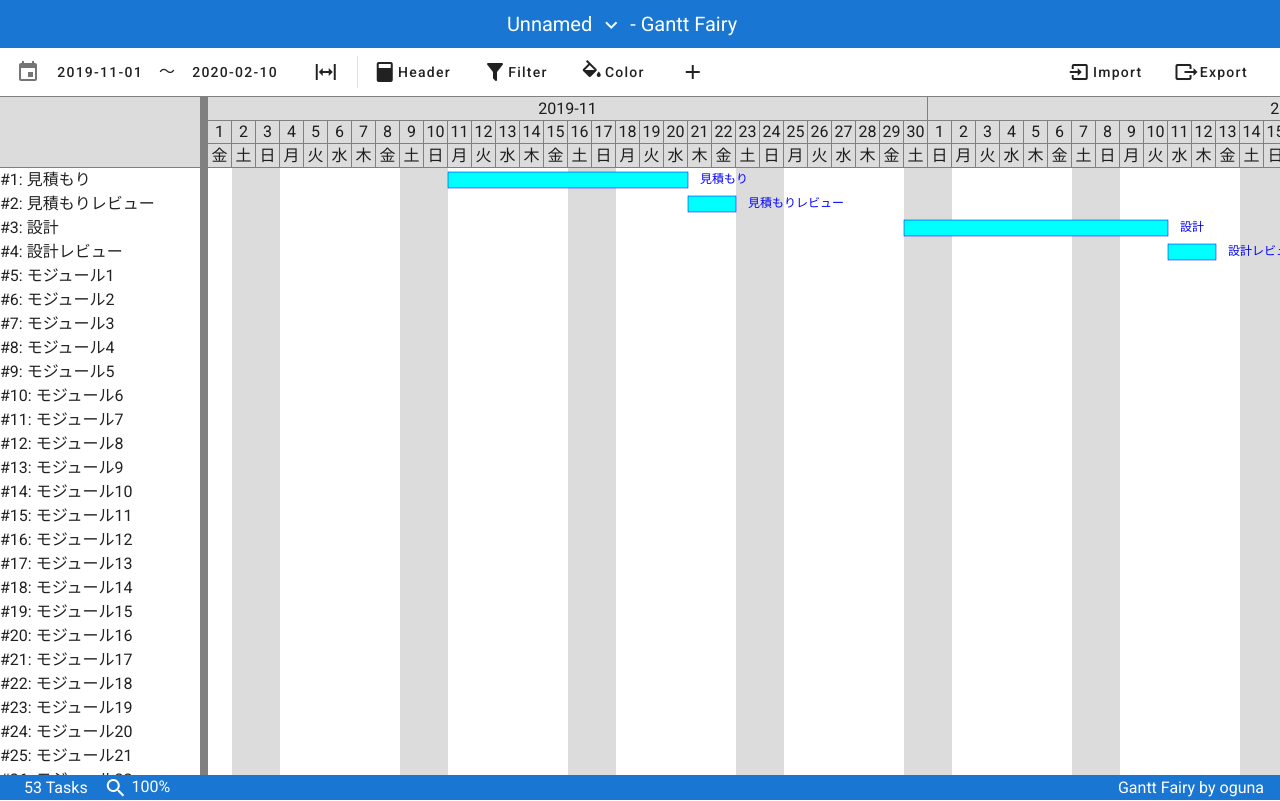
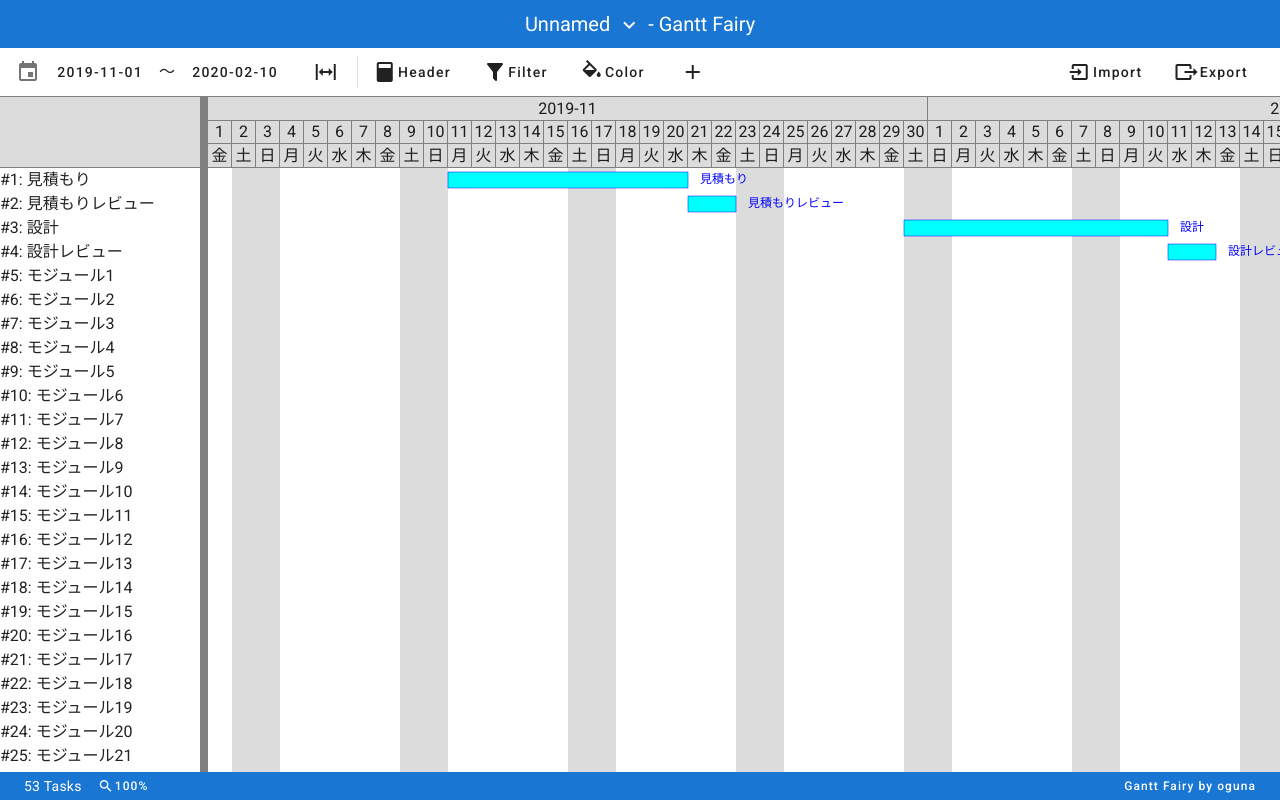
Before and after one commit to oguna/ganttfairy, a Vue app: page / in a window 1280 px wide. Built offline with nearby package versions, Linux system fonts and the light colour scheme.

Commit message:
Impl magnify and update screenshot

```diff
--- a/src/App.vue
+++ b/src/App.vue
@@ -31,14 +31,6 @@
       </v-menu>
         - Gantt Fairy</v-toolbar-title>
       <v-spacer></v-spacer>
-      <v-btn
-        href="https://oguna.github.io/ganttfairy/"
-        target="_blank"
-        text
-        icon
-      >
-        <v-icon>mdi-github-circle</v-icon>
-      </v-btn>
     </v-app-bar>
 
     <v-content>
@@ -51,13 +43,33 @@
       dense
       class="py-0"
   >
-    <div class="px-2">{{numOfTasks}} Tasks</div>
-    <div class="px-2" v-ripple style="user-select: none">
-      <v-icon>mdi-magnify</v-icon>
-      100%
-    </div>
+    <div class="px-2 body-2">{{numOfTasks}} Tasks</div>
+    <v-menu offset-y top>
+      <template v-slot:activator="{on}">
+        <v-btn small text tile class="px-2" dark v-on="on">
+          <v-icon small>mdi-magnify</v-icon>
+          {{magnify}}%
+        </v-btn>
+      </template>
+      <v-list dense>
+        <v-list-item-group>
+        <v-list-item @click="setMagnify(100)">
+          <v-list-item-title>100%</v-list-item-title>
+        </v-list-item>
+        <v-list-item @click="setMagnify(50)">
+          <v-list-item-title>50%</v-list-item-title>
+        </v-list-item>
+        </v-list-item-group>
+      </v-list>
+    </v-menu>
     <v-spacer></v-spacer>
-    <div>Gantt Fairy by oguna</div>
+        <v-btn small text tile class="px-2 text-none" dark
+        href="https://oguna.github.io/ganttfairy/"
+        target="_blank"
+        >
+          <v-icon class="mr-1" small>mdi-github-circle</v-icon>
+          Gantt Fairy by oguna
+        </v-btn>
   </v-footer>
   </v-app>
 </template>
@@ -77,5 +89,11 @@ export default class App extends Vue{
   public get numOfTasks():number {
     return this.$store.state.tasks.length;
   }
+  public get magnify(): number {
+    return this.$store.state.magnify;
+  }
+  public setMagnify(value: number) {
+    this.$store.commit('setMagnify', value);
+  }
 }
 </script>
--- a/src/store/index.ts
+++ b/src/store/index.ts
@@ -44,7 +44,8 @@ for (let i = 1; i < 50; i++) {
 export default new Vuex.Store({
   state: {
     tasks,
-    title: 'Unnamed'
+    title: 'Unnamed',
+    magnify: 100,
   } as RootState,
   mutations: {
     setTitle(state, title) {
@@ -62,6 +63,9 @@ export default new Vuex.Store({
     deleteTask(state, index: number) {
       state.tasks.splice(index-1, 1);
     },
+    setMagnify(state, zoom: number) {
+      state.magnify = zoom;
+    }
   },
   actions: {
     async exportCSV({state}, payload: {seprator: string}) {
@@ -113,7 +117,7 @@ export default new Vuex.Store({
         tasks.push(task);
       }
       commit('setTasks', tasks);
-    }
+    },
   },
   modules: {
   }
--- a/src/types.ts
+++ b/src/types.ts
@@ -13,4 +13,5 @@ export interface TaskGroup {
 export interface RootState {
     tasks: Task[];
     title: string;
+    magnify: number;
 }
--- a/src/views/Home.vue
+++ b/src/views/Home.vue
@@ -309,7 +309,9 @@ export default class Home extends Vue {
   }
   public foldingGroups: string[] = [];
 
-  public dateWidth = 24;
+  public get dateWidth(): number {
+    return Math.round(this.$store.state.magnify * 24 / 100);
+  }
   public get tasks(): Task[] {
     return this.$store.state.tasks;
   }
@@ -339,7 +341,7 @@ export default class Home extends Vue {
 }
 .gantt {
   width: 100%;
-  height: calc(100vh - 96px - 24px);
+  height: calc(100vh - 96px - 28px);
   overflow-x: scroll;
   overflow-y: scroll;
 }
```
Also changed, not shown: screenshot.png.
